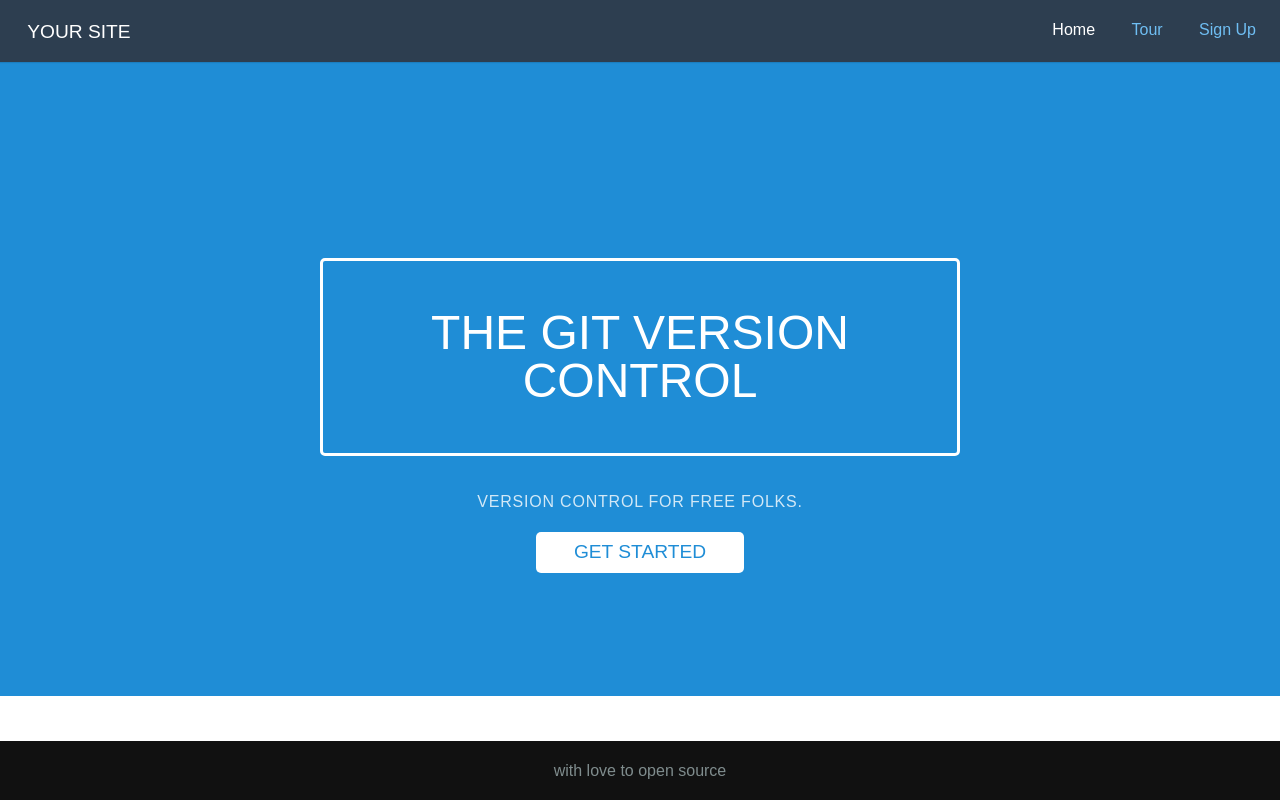
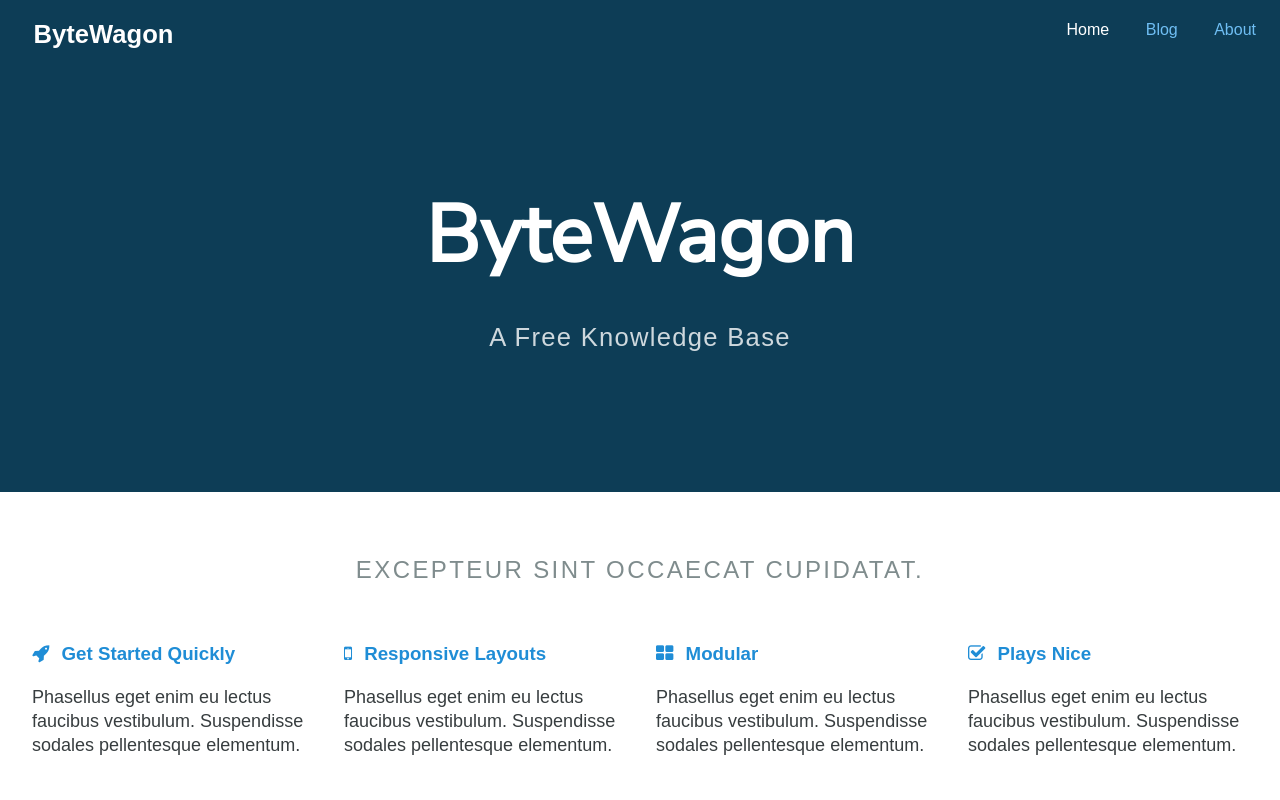
Before and after one commit to MaxIndu/WP, a plain HTML site: page index.html in a window 1280 px wide. Shown: the top 800 px of the page. Drawn offline with nearby package versions, Linux system fonts and the light colour scheme; a web font is replaced by a local one.

Commit message:
Font Styles

```diff
--- a/css/fonts/fonts.css
+++ b/css/fonts/fonts.css
@@ -2,9 +2,51 @@
 @import url('https://fonts.googleapis.com/css?family=Nunito');
 @import url('https://fonts.googleapis.com/css?family=PT+Sans');
 @import url('https://fonts.googleapis.com/css?family=Crimson+Text');
+@import url('https://fonts.googleapis.com/css?family=Cantarell:400,700');
+@import url('https://fonts.googleapis.com/css?family=Montserrat');
+@import url('https://fonts.googleapis.com/css?family=Nunito+Sans');
+@import url('https://fonts.googleapis.com/css?family=Quicksand');
 
 body{
-    font-family: 'Nunito', sans-serif;
+    /*font-family: 'Nunito', sans-serif;
     font-family: 'PT Sans', sans-serif;
     font-family: 'Crimson Text', serif;
+    font-family: 'Montserrat', sans-serif;
+    font-family: 'Nunito Sans', sans-serif;
+    font-family: 'Quicksand', sans-serif;*/
+    font-family: 'Cantarell', sans-serif;
 }
+
+html, button, input, select, textarea,
+.pure-g [class *= "pure-u"] {
+    font-family: 'Cantarell', sans-serif;
+    text-shadow:0 0 1px transparent !important;
+    text-rendering: optimizeLegibility;
+    line-height:24px;
+    color: #373D3F;
+    -webkit-font-smoothing: subpixel-antialiased;
+    font-smoothing: grayscale;
+}
+
+html.touch * {
+    text-rendering: optimizeSpeed;
+}
+
+p{
+    font-size: 18px;
+}
+
+
+.splash-head {
+    font-family:'Nunito Sans', sans-serif;
+    color: white;
+    padding: .4em 1em .1em;
+    /*font-weight: 100;*/
+    font-weight: 900;
+    line-height: 1em;
+    margin-bottom: .5em;
+}
+
+.pure-menu-heading{
+    text-transform: capitalize;
+}
--- a/css/grid/grid-old-ie.css
+++ b/css/grid/grid-old-ie.css
@@ -1,4 +1,4 @@
-.pure-u-md-1,
+.pure-u-md-1,p
 .pure-u-md-1-1,
 .pure-u-md-1-2,
 .pure-u-md-1-3,
--- a/css/layouts/marketing.css
+++ b/css/layouts/marketing.css
@@ -1,27 +1,20 @@
+/*Common Attributes*/
+
 * {
     -webkit-box-sizing: border-box;
     -moz-box-sizing: border-box;
     box-sizing: border-box;
 }
 
-/*
- * -- BASE STYLES --
- * Most of these are inherited from Base, but I want to change a few.
- */
+.is-center {
+    text-align: center;
+}
+
+
 body {
     line-height: 1.7em;
     color: #7f8c8d;
     font-size: 13px;
-}
-
-h1,
-h2,
-h3,
-h4,
-h5,
-h6,
-label {
-    color: #34495e;
 }
 
 .pure-img-responsive {
@@ -29,10 +22,6 @@ label {
     height: auto;
 }
 
-/*
- * -- LAYOUT STYLES --
- * These are some useful classes which I will need
- */
 .l-box {
     padding: 1em;
 }
@@ -42,16 +31,6 @@ label {
     border-bottom: 1px solid rgba(0,0,0,0.1);
 }
 
-.is-center {
-    text-align: center;
-}
-
-
-
-/*
- * -- PURE FORM STYLES --
- * Style the form inputs and labels
- */
 .pure-form label {
     margin: 1em 0 0;
     font-weight: bold;
@@ -66,10 +45,7 @@ label {
     margin-bottom: 1em;
 }
 
-/*
- * -- PURE BUTTON STYLES --
- * I want my pure-button elements to look a little different
- */
+
 .pure-button {
     background-color: #1f8dd6;
     color: white;
@@ -77,38 +53,20 @@ label {
     border-radius: 5px;
 }
 
-a.pure-button-primary {
-    background: white;
-    color: #1f8dd6;
-    border-radius: 5px;
-    font-size: 120%;
+.home-menu {
+    padding: 0.5em;
+    background-color: #0D3D56;
 }
 
-
-/*
- * -- MENU STYLES --
- * I want to customize how my .pure-menu looks at the top of the page
- */
-
-.home-menu {
-    padding: 0.5em;
-    text-align: center;
-    box-shadow: 0 1px 1px rgba(0,0,0, 0.10);
-}
-.home-menu {
-    background: #2d3e50;
-}
 .pure-menu.pure-menu-fixed {
-    /* Fixed menus normally have a border at the bottom. */
     border-bottom: none;
-    /* I need a higher z-index here because of the scroll-over effect. */
     z-index: 4;
 }
 
 .home-menu .pure-menu-heading {
     color: white;
-    font-weight: 400;
-    font-size: 120%;
+    font-weight: 800;
+    font-size: 160%;
 }
 
 .home-menu .pure-menu-selected a {
@@ -125,75 +83,38 @@ a.pure-button-primary {
     color: #AECFE5;
 }
 
-
-/*
- * -- SPLASH STYLES --
- * This is the blue top section that appears on the page.
- */
-
 .splash-container {
-    background: #1f8dd6;
+    background-color: #0D3D56;
     z-index: 1;
-    overflow: hidden;
-    /* The following styles are required for the "scroll-over" effect */
-    width: 100%;
-    height: 88%;
-    top: 0;
-    left: 0;
-    position: fixed !important;
+    position: relative;
+    margin-top: 60px;
+    padding: 50px 0 116px;
 }
 
 .splash {
-    /* absolute center .splash within .splash-container */
-    width: 80%;
-    height: 50%;
     margin: auto;
-    position: absolute;
-    top: 100px; left: 0; bottom: 0; right: 0;
     text-align: center;
-    text-transform: uppercase;
 }
 
-/* This is the main heading that appears on the blue section */
-.splash-head {
-    font-size: 20px;
-    font-weight: bold;
-    color: white;
-    border: 3px solid white;
-    padding: 1em 1.6em;
-    font-weight: 100;
-    border-radius: 5px;
-    line-height: 1em;
-}
-
-/* This is the subheading that appears on the blue section */
 .splash-subhead {
     color: white;
     letter-spacing: 0.05em;
     opacity: 0.8;
+    font-size: 160%;
+    margin-top: 0;
 }
 
-/*
- * -- CONTENT STYLES --
- * This represents the content area (everything below the blue section)
- */
 .content-wrapper {
-    /* These styles are required for the "scroll-over" effect */
-    position: absolute;
-    top: 87%;
     width: 100%;
     min-height: 12%;
     z-index: 2;
     background: white;
-
 }
 
-/* We want to give the content area some more padding */
 .content {
     padding: 1em 1em 3em;
 }
 
-/* This is the class used for the main content headers (<h2>) */
 .content-head {
     font-weight: 400;
     text-transform: uppercase;
@@ -201,12 +122,10 @@ a.pure-button-primary {
     margin: 2em 0 1em;
 }
 
-/* This is a modifier class used when the content-head is inside a ribbon */
 .content-head-ribbon {
     color: white;
 }
 
-/* This is the class used for the content sub-headers (<h3>) */
 .content-subhead {
     color: #1f8dd6;
 }
@@ -214,18 +133,19 @@ a.pure-button-primary {
         margin-right: 7px;
     }
 
-/* This is the class used for the dark-background areas. */
 .ribbon {
     background: #2d3e50;
     color: #aaa;
 }
 
-/* This is the class used for the footer */
 .footer {
     background: #111;
-    position: fixed;
     bottom: 0;
     width: 100%;
+}
+
+title{
+    font-weight: 800;
 }
 
 /*
@@ -281,6 +201,6 @@ a.pure-button-primary {
 @media (min-width: 78em) {
     /* We increase the header font size even more */
     .splash-head {
-        font-size: 300%;
+        font-size: 500%;
     }
 }
--- a/index.html
+++ b/index.html
@@ -5,10 +5,9 @@
     <meta name="viewport" content="width=device-width, initial-scale=1.0">
     <meta name="description" content="ByteWagon">
 
-    <title>Your page title</title>
+    <title>ByteWagon</title>
 
-    <link rel="stylesheet" href="https://unpkg.com/purecss@1.0.0/build/pure-min.css" integrity="sha384-"
-          crossorigin="anonymous">
+    <link rel="stylesheet" href="https://unpkg.com/purecss@1.0.0/build/pure-min.css" integrity="sha384-" crossorigin="anonymous">
     <!--[if lte IE 8]>
     <!--<link rel="stylesheet" href="/css/grid/grid-old-ie.css">-->
     <![endif]-->
@@ -26,33 +25,30 @@
     <link rel="stylesheet" href="css/layouts/marketing-old-ie.css">
     <![endif]-->
     <!--[if gt IE 8]><!-->
+    <link rel="stylesheet" href="css/fonts/fonts.css">
     <link rel="stylesheet" href="css/layouts/marketing.css">
     <!--<![endif]-->
+
 </head>
 
 
 <body>
 <div class="header">
     <div class="home-menu pure-menu pure-menu-horizontal pure-menu-fixed">
-        <a class="pure-menu-heading" href="">Your Site</a>
+        <a class="pure-menu-heading" href="">ByteWagon</a>
 
         <ul class="pure-menu-list">
             <li class="pure-menu-item pure-menu-selected"><a href="#" class="pure-menu-link">Home</a></li>
-            <li class="pure-menu-item"><a href="#" class="pure-menu-link">Tour</a></li>
-            <li class="pure-menu-item"><a href="#" class="pure-menu-link">Sign Up</a></li>
+            <li class="pure-menu-item"><a href="#" class="pure-menu-link">Blog</a></li>
+            <li class="pure-menu-item"><a href="#" class="pure-menu-link">About</a></li>
         </ul>
     </div>
 </div>
 
 <div class="splash-container">
     <div class="splash">
-        <h1 class="splash-head">The GIT Version Control</h1>
-        <p class="splash-subhead">
-            Version Control for Free folks.
-        </p>
-        <p>
-            <a href="http://purecss.io" class="pure-button pure-button-primary">Get Started</a>
-        </p>
+        <h1 class="splash-head">ByteWagon</h1>
+        <p class="splash-subhead">A Free Knowledge Base</p>
     </div>
 </div>
 
@@ -109,7 +105,7 @@
 
             <h2 class="content-head content-head-ribbon">Laboris nisi ut aliquip.</h2>
 
-            <p>
+            <p style="">
                 Lorem ipsum dolor sit amet, consectetur adipisicing elit, sed do eiusmod
                 tempor incididunt ut labore et dolore magna aliqua. Ut enim ad minim veniam,
                 quis nostrud exercitation ullamco laboris nisi ut aliquip ex ea commodo
```
Also changed, not shown: sass/color.scss (added, +37 -0 lines), css/color.css (added), misc/colors.png (added), 1 other file.
